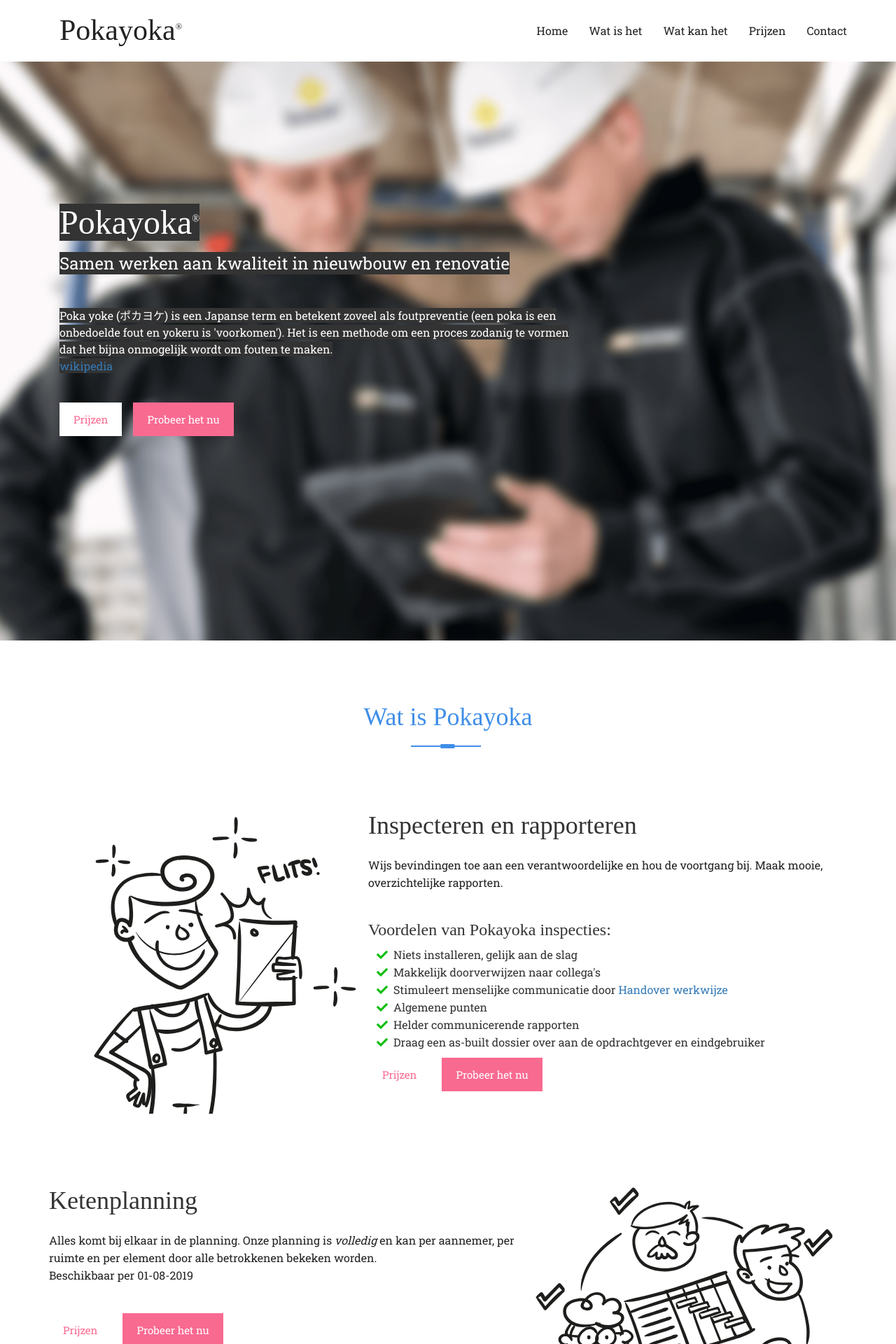
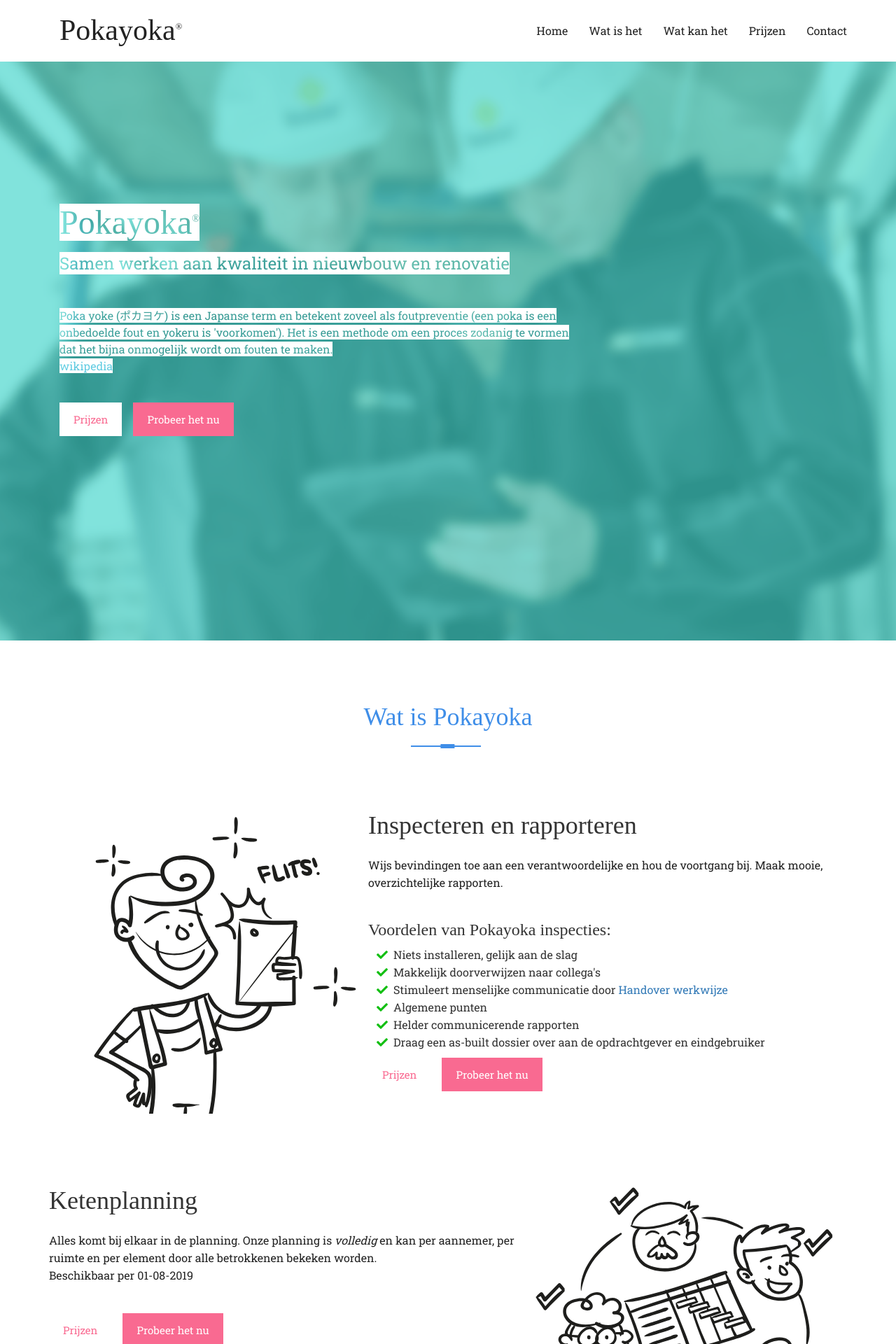
Before and after one commit to sandersoeteman/sandersoeteman.github.io, a Jekyll site: the page built from index.html, in a window 1280 px wide. Shown: the top 1920 px of the page at 70% size. Built offline with Jekyll 4.4.1, drawn with Linux system fonts in a browser that asks for light colours; nearby versions of some CDN libraries; some web fonts are replaced.

Commit message:
experimenting with colors

```diff
--- a/_includes/home_slider.html
+++ b/_includes/home_slider.html
@@ -2,7 +2,7 @@
   class="skew themeix-bg first-skew first-skew-deg-3 remove-top-skew"
   id="home"
 >
-  <div>
+  <div class="overlay">
     <div class="container">
       <div class="row">
         <div class="col-md-12">
@@ -10,11 +10,18 @@
             <div class="col-md-8">
               <div class="caption-area">
                 <h1 class="caption-heading">
-                  <span class="text-with-background registered">{{- site.productName -}}</span>
+                  <span
+                    class="text-with-background registered"
+                    >{{- site.productName -}}</span
+                  >
                 </h1>
-                <p class="caption-para"><span class="text-with-background">{{ page.title }}</span></p>
+                <p class="caption-para">
+                  <span class="text-with-background">{{ page.title }}</span>
+                </p>
                 <p class="caption-para-second">
-                  <span class="text-with-background">{{ page.captionParagraph }}</span>
+                  <span class="text-with-background">{{
+                    page.captionParagraph
+                  }}</span>
                 </p>
                 <div class="themeix-button-group">
                   {% include action_buttons.html %}
--- a/assets/css/style.css
+++ b/assets/css/style.css
@@ -578,6 +578,9 @@
 }
 .border-rad {
   border-radius: 4px;
+}
+.overlay {
+  background: #44d8ceaa;
 }
 /* ==========================================
 	5. About Section
@@ -3418,6 +3421,8 @@
   color: #f86a90;
 }
 .text-with-background {
-  background: #333;
+  background: white;
+  color: black;
   display: inline;
-}
+  mix-blend-mode: screen;
+}
```
